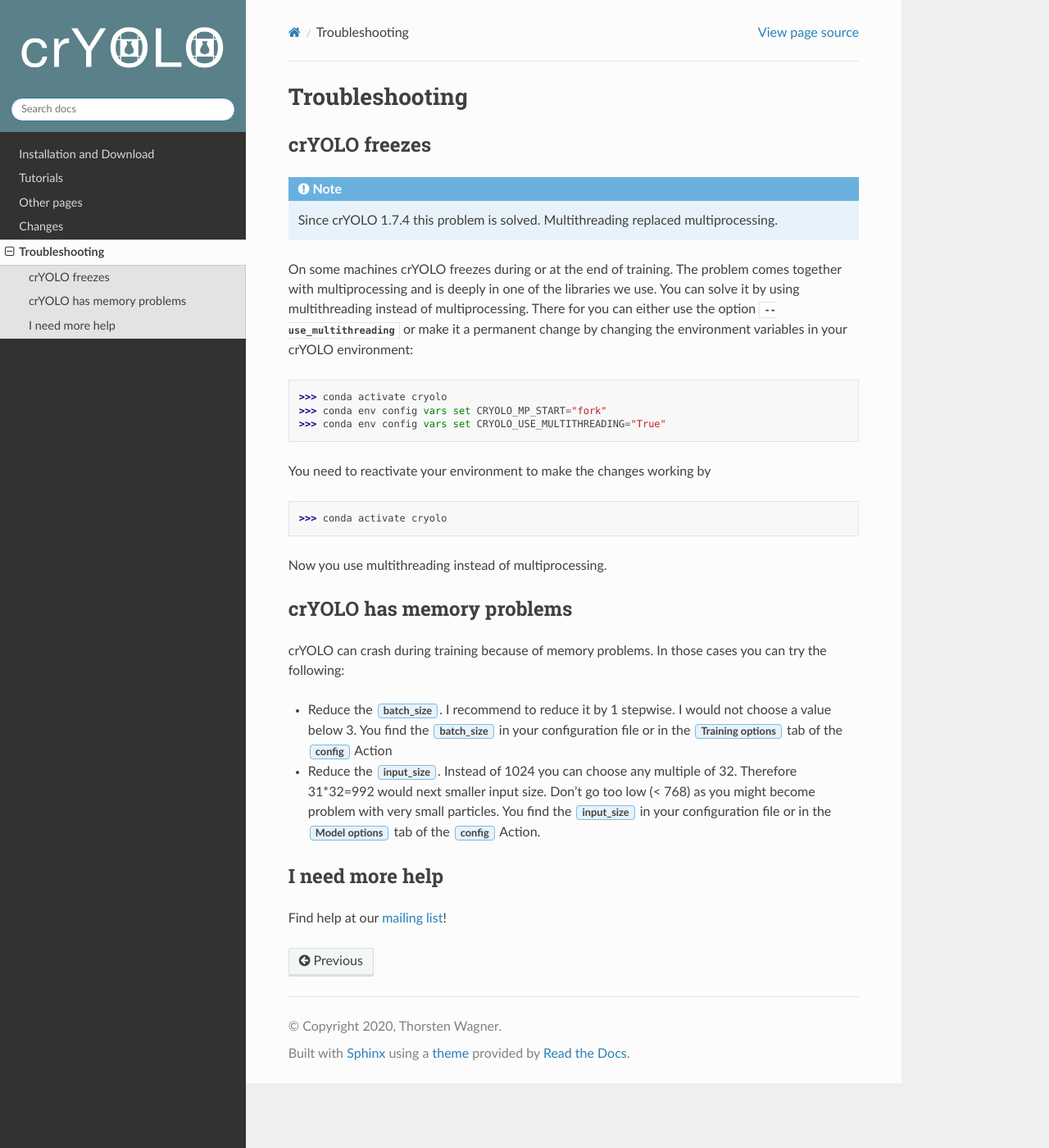
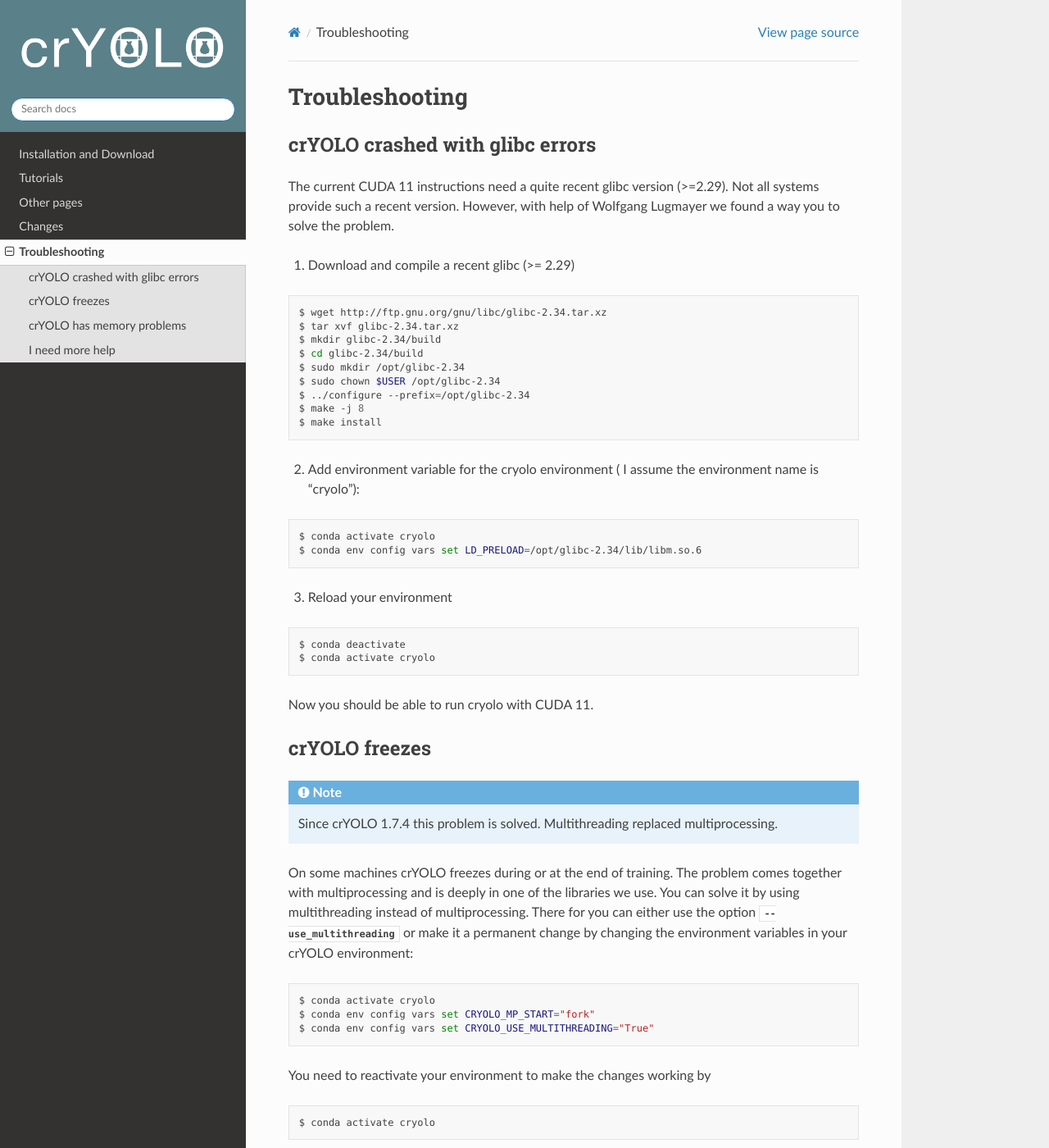
Before and after one commit to MPI-Dortmund/cryolo, a Sphinx documentation site: the page built from source/troubleshooting.rst, in a window 1280 px wide and 1400 px high. Shown: the whole window at 82% size. Built offline with Sphinx 7.4.7 and the Read the Docs theme 2.0.0, drawn with Linux system fonts in a browser that asks for light colours.

Commit message:
add instruction for glibc problem

```diff
--- a/source/troubleshooting.rst
+++ b/source/troubleshooting.rst
@@ -1,8 +1,44 @@
 Troubleshooting
 ===============
 
+crYOLO crashed with glibc errors
+^^^^^^^^^^^^^^^^^^^^^^^^^^^^^^^^
+
+The current CUDA 11 instructions need a quite recent glibc version (>=2.29). Not all systems provide such a
+recent version. However, with help of Wolfgang Lugmayer we found a way you to solve the problem.
+
+1. Download and compile a recent glibc (>= 2.29)
+
+.. prompt:: bash $
+
+    wget http://ftp.gnu.org/gnu/libc/glibc-2.34.tar.xz
+    tar xvf glibc-2.34.tar.xz
+    mkdir glibc-2.34/build
+    cd glibc-2.34/build
+    sudo mkdir /opt/glibc-2.34
+    sudo chown $USER /opt/glibc-2.34
+    ../configure --prefix=/opt/glibc-2.34
+    make -j 8
+    make install
+
+2. Add environment variable for the cryolo environment ( I assume the environment name is "cryolo"):
+
+.. prompt:: bash $
+
+    conda activate cryolo
+    conda env config vars set LD_PRELOAD=/opt/glibc-2.34/lib/libm.so.6
+
+3. Reload your environment
+
+.. prompt:: bash $
+
+    conda deactivate
+    conda activate cryolo
+
+Now you should be able to run cryolo with CUDA 11.
+
+
 .. _cryolo-freeze-label:
-
 crYOLO freezes
 ^^^^^^^^^^^^^^
 
```
Also changed, not shown: other parts of source/troubleshooting.rst (+8 -4 lines).
